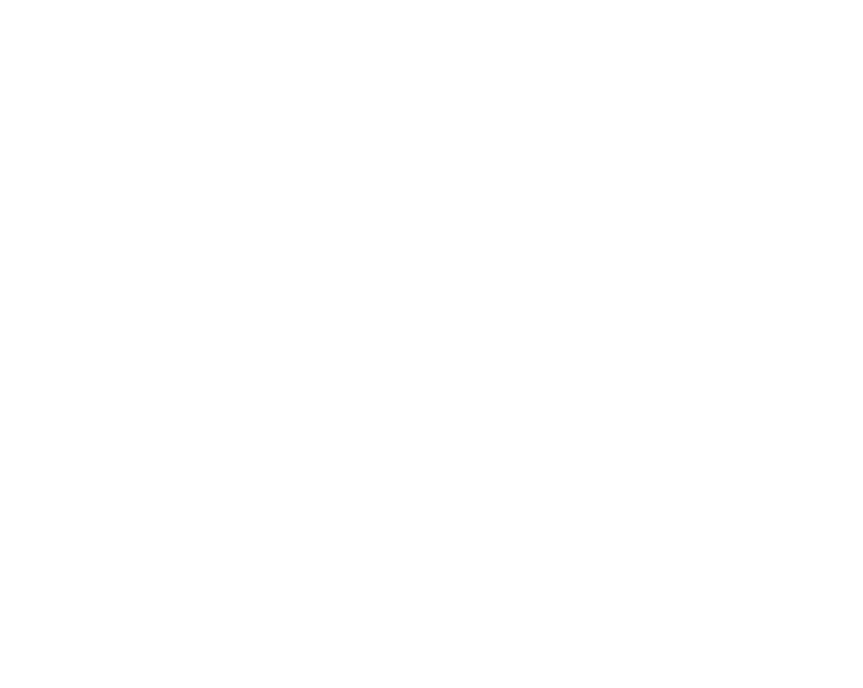
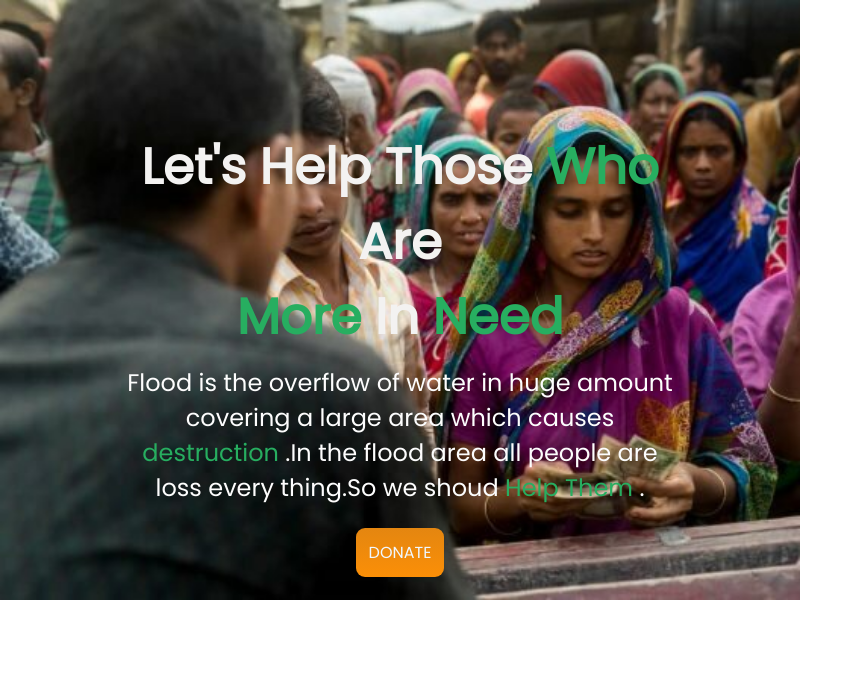
Before and after one commit to nafiurnm/flooddonet, a plain HTML site: page index.html in a window 1280 px wide. Shown: the whole page, without its empty margins (0-863 px from the left). Drawn offline with Linux system fonts and the light colour scheme.

Commit message:
1st sectin html and css

```diff
--- a/index.html
+++ b/index.html
@@ -14,6 +14,17 @@
 
 
 <body>
+    <section class="webhead">
+        <div class="div1">
+
+        <h1 class="h1">Let's Help Those <span>Who</span>  Are <br> <span>More</span>  In <span>Need</span> </h1>
+        <p class="p1">Flood is the overflow of water in huge amount covering a large area which causes <span>destruction</span> .In the flood area all people are loss every thing.So we shoud <span>Help Them</span> .</p>
+        <a class="link1" href="">DONATE</a>
+
+    </div>
+
+    </section>
+
 
 
 
--- a/style.css
+++ b/style.css
@@ -4,3 +4,47 @@ padding:0 ;
 font-family: 'Cabin', sans-serif;
 font-family: 'Poppins', sans-serif;
 }
+
+.webhead{
+
+    background-repeat: no-repeat;
+    width: 100vh;
+    height: 75vh;
+    background-color: blue;
+    background-image: url(images/donation1.jpg);
+    background-size: cover;
+
+}
+.div1{
+    padding: 15%;
+    text-align: center;
+
+
+}
+
+
+.h1{
+    color: rgb(243, 242, 241);
+    font-size:50px;
+    /* text-align: center; */
+    padding: 10px;
+}
+.p1{
+    font-size: x-large;
+    color:#fdfdfd  ;
+    padding-bottom: 35px;
+}
+
+
+.link1{
+    text-decoration: none;
+    /* text-align: center; */
+    background-image: linear-gradient(#E48610 ,#FB8F07 ) ;
+    padding: 13px;
+    border-radius:9px;
+    margin-top: 5px;
+    color: aliceblue;
+
+
+}
+span{color:  #27AE60 ;}
```
